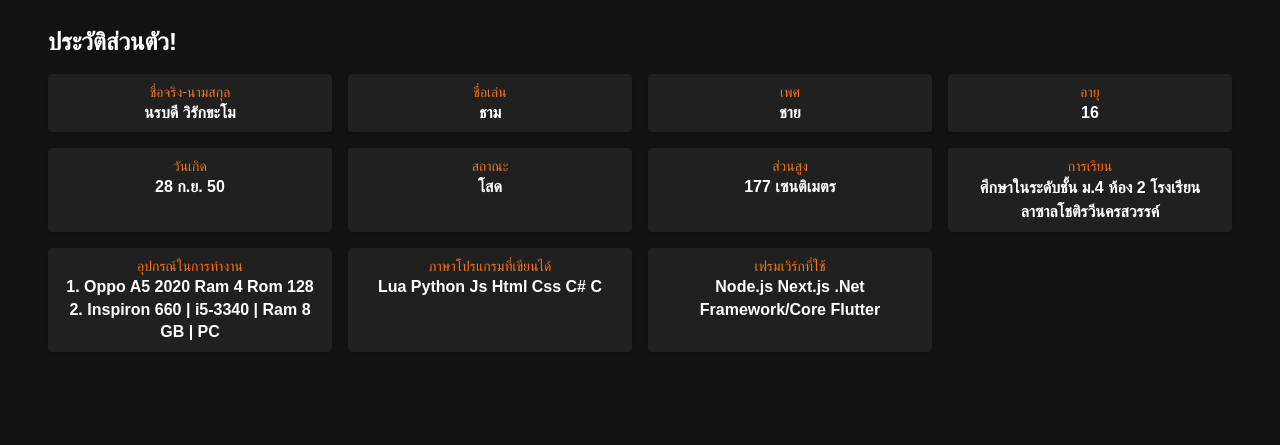
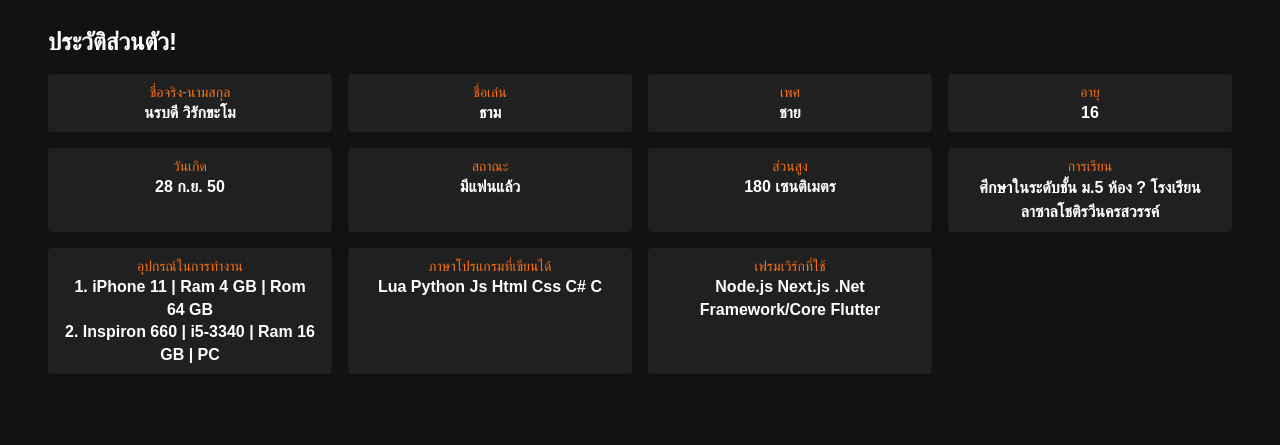
Before and after one commit to NongTham/BioNongTham, a plain HTML site: page index.html in a window 1280 px wide. Shown: the part 622-1067 px from the top of the page. Drawn offline with nearby package versions, Linux system fonts and the light colour scheme; a script that the page names is missing; a web font is replaced by a local one.

Commit message:
Update index.html

```diff
--- a/index.html
+++ b/index.html
@@ -69,27 +69,27 @@
                 <div class="bg-box rounded text-center shadow py-2 px-4 aos-init aos-animate" data-aos="fade-up">
                     <p class="text-sm text-orange-500">สถาณะ</p>
                     <h1 class="font-semibold text-white leading-[1.4rem]">
-                        โสด
+                        มีแฟนแล้ว
                     </h1>
                 </div>
                 <div class="bg-box rounded text-center shadow py-2 px-4 aos-init aos-animate" data-aos="fade-up">
                     <p class="text-sm text-orange-500">ส่วนสูง</p>
                     <h1 class="font-semibold text-white leading-[1.4rem]">
-                        177 เซนติเมตร
+                        180 เซนติเมตร
                     </h1>
                 </div>
                 <div class="bg-box rounded text-center shadow py-2 px-4 aos-init aos-animate" data-aos="fade-up">
                     <p class="text-sm text-orange-500">การเรียน</p>
                     <a href="http://lasallechote.ac.th/" class="click font-semibold text-white leading-[1.4rem]">
-                        ศึกษาในระดับชั้น ม.4 ห้อง 2 โรงเรียน ลาซาลโชติรวีนครสวรรค์
+                        ศึกษาในระดับชั้น ม.5 ห้อง ? โรงเรียน ลาซาลโชติรวีนครสวรรค์
                     </a>
                 </div>
                 <div class="bg-box rounded text-center shadow py-2 px-4 aos-init aos-animate" data-aos="fade-up">
                     <p class="text-sm text-orange-500">อุปกรณ์ในการทำงาน</p>
                     <h1 class="font-semibold text-white leading-[1.4rem]">
-                        1. Oppo A5 2020 Ram 4 Rom 128
+                        1. iPhone 11 | Ram 4 GB | Rom 64 GB
                         <br>
-                        2. Inspiron 660 | i5-3340 | Ram 8 GB | PC
+                        2. Inspiron 660 | i5-3340 | Ram 16 GB | PC
                     </h1>
                 </div>
                 <!--<div class="bg-box rounded text-center shadow py-2 px-4 aos-init aos-animate" data-aos="fade-up">
```
